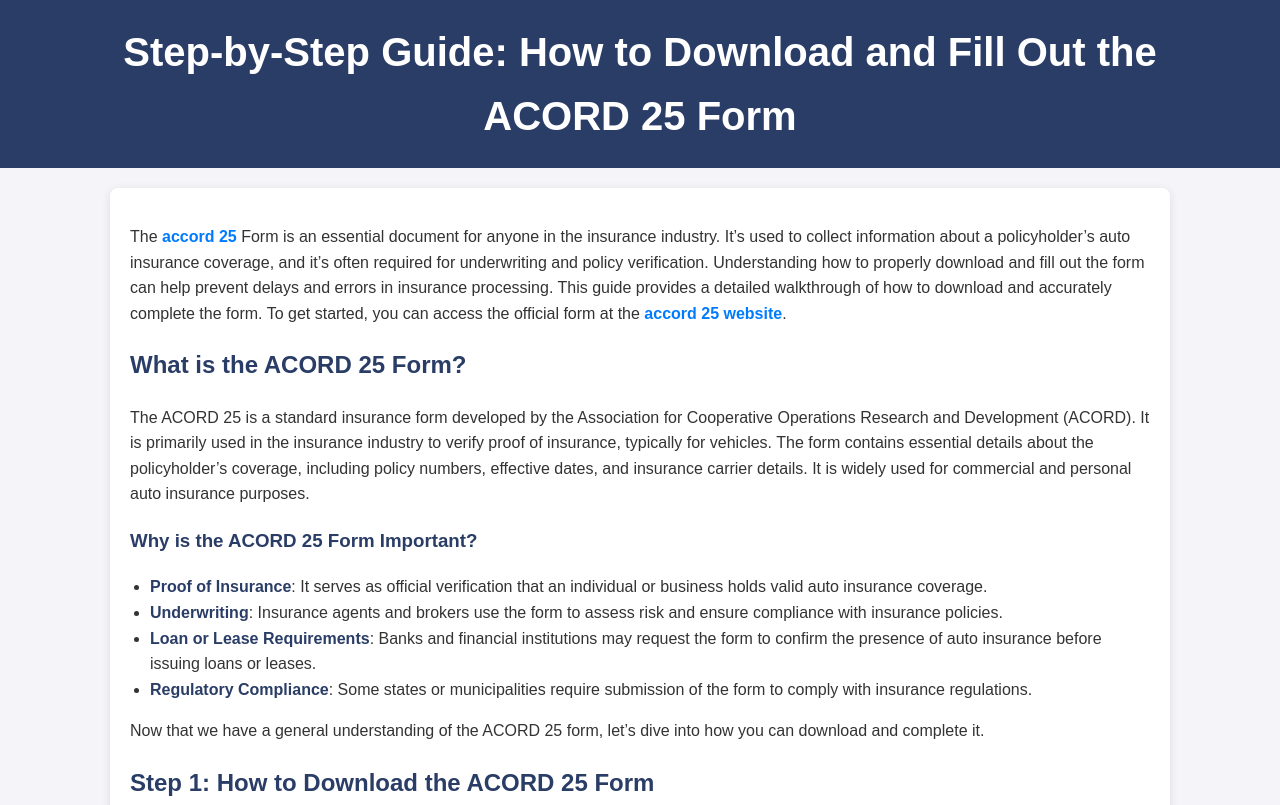
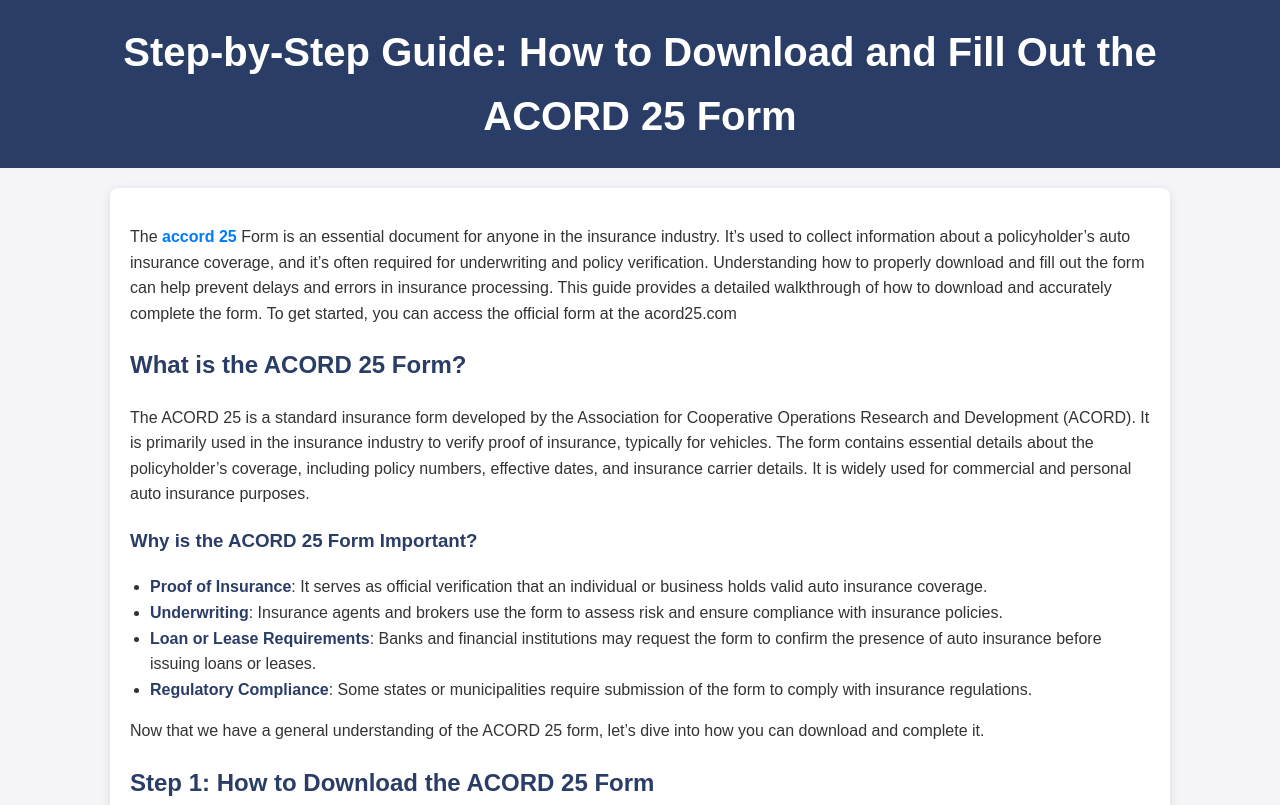
Before and after one commit to roberthinsom/accord-25-netlify, a plain HTML site: page index.html in a window 1280 px wide. Shown: the top 805 px of the page. Drawn offline with Linux system fonts and the light colour scheme.

Commit message:
Update index.html

```diff
--- a/index.html
+++ b/index.html
@@ -82,7 +82,7 @@
 
     <div class="container">
         <section>
-            <p>The <strong><a href="https://acord25.com/">accord 25</a></strong> Form is an essential document for anyone in the insurance industry. It’s used to collect information about a policyholder’s auto insurance coverage, and it’s often required for underwriting and policy verification. Understanding how to properly download and fill out the form can help prevent delays and errors in insurance processing. This guide provides a detailed walkthrough of how to download and accurately complete the form. To get started, you can access the official form at the <strong><a href="https://acord25.com/">accord 25 website</a></strong>.</p>
+            <p>The <strong><a href="https://acord25.com/">accord 25</a></strong> Form is an essential document for anyone in the insurance industry. It’s used to collect information about a policyholder’s auto insurance coverage, and it’s often required for underwriting and policy verification. Understanding how to properly download and fill out the form can help prevent delays and errors in insurance processing. This guide provides a detailed walkthrough of how to download and accurately complete the form. To get started, you can access the official form at the acord25.com</p>
 
             <h2>What is the ACORD 25 Form?</h2>
             <p>The ACORD 25 is a standard insurance form developed by the Association for Cooperative Operations Research and Development (ACORD). It is primarily used in the insurance industry to verify proof of insurance, typically for vehicles. The form contains essential details about the policyholder’s coverage, including policy numbers, effective dates, and insurance carrier details. It is widely used for commercial and personal auto insurance purposes.</p>
```
